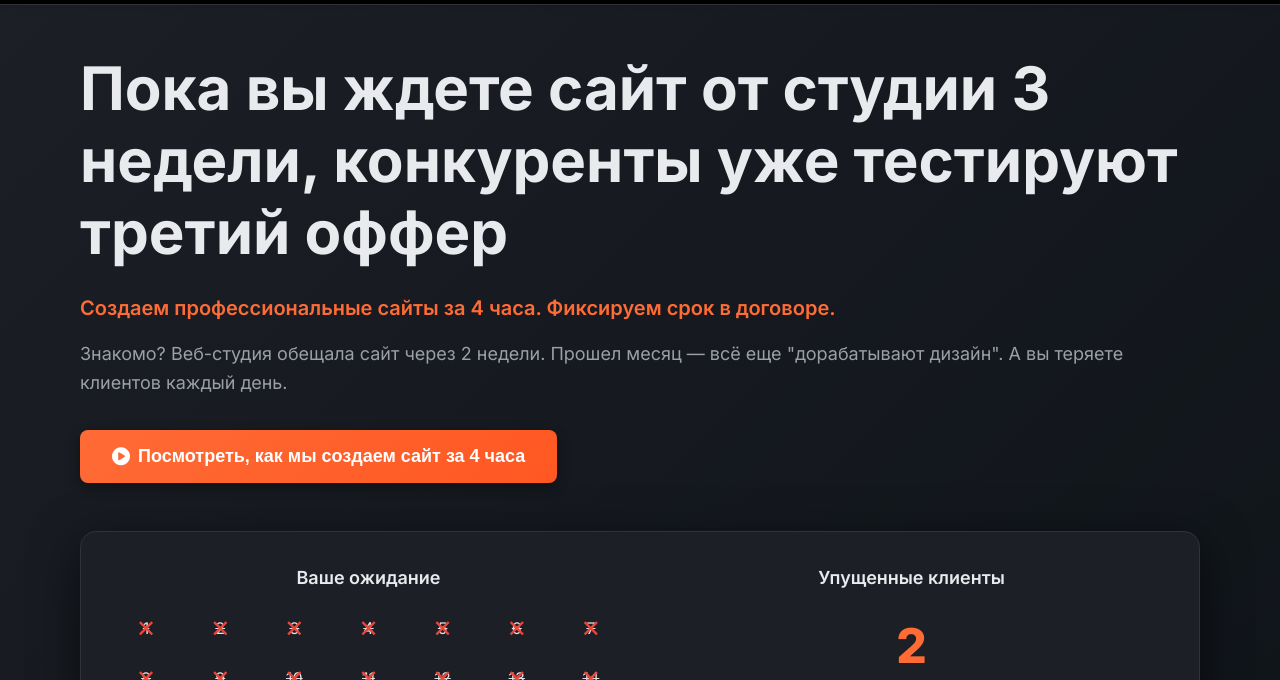
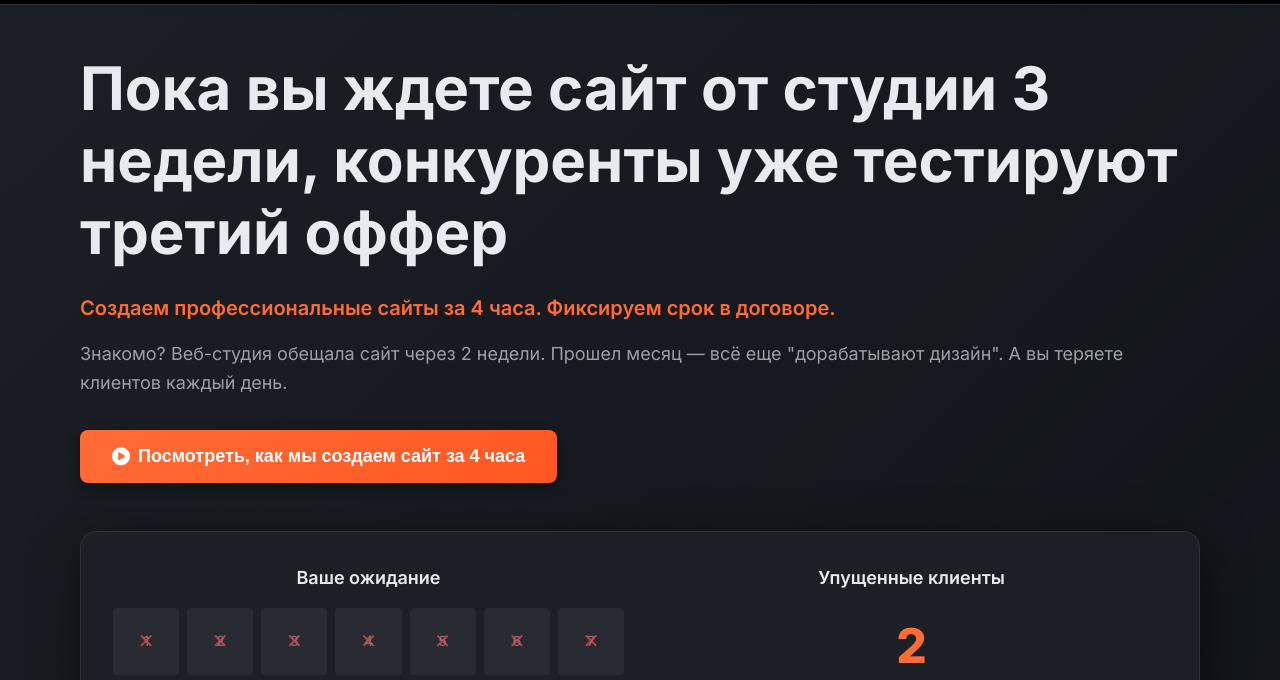
Before and after one commit to TDDaniel-tg/NeuroSite_Express, a plain HTML site: page index.html in a window 1280 px wide. Shown: the part 76-756 px from the top of the page. Drawn offline with Linux system fonts and the light colour scheme.

Commit message:
first commit

```diff
--- a/script.js
+++ b/script.js
@@ -139,31 +139,40 @@ const generateCalendar = () => {
         dayElement.style.padding = '0.5rem';
         dayElement.style.textAlign = 'center';
         dayElement.style.borderRadius = '4px';
+        dayElement.style.position = 'relative';
+        dayElement.style.minHeight = '35px';
+        dayElement.style.display = 'flex';
+        dayElement.style.alignItems = 'center';
+        dayElement.style.justifyContent = 'center';
+        dayElement.style.fontWeight = '500';
 
         if (i < currentDay) {
             // Прошедшие дни - зачеркнуты
-            dayElement.style.textDecoration = 'line-through';
-            dayElement.style.color = '#e0e0e0';
-            dayElement.style.position = 'relative';
+            dayElement.style.color = '#6B7280'; // Серый цвет для зачеркнутых дней
+            dayElement.style.background = 'rgba(255, 255, 255, 0.05)';
 
             // Добавляем красный крестик
             const cross = document.createElement('span');
             cross.textContent = '✕';
             cross.style.position = 'absolute';
-            cross.style.color = '#f44336';
-            cross.style.fontSize = '1.5rem';
+            cross.style.color = '#ef4444'; // Красный цвет для крестика
+            cross.style.fontSize = '1.25rem';
             cross.style.top = '50%';
             cross.style.left = '50%';
             cross.style.transform = 'translate(-50%, -50%)';
+            cross.style.opacity = '0.8';
             dayElement.appendChild(cross);
         } else if (i === currentDay) {
             // Текущий день
             dayElement.style.background = '#FF6B35';
-            dayElement.style.color = 'white';
+            dayElement.style.color = '#ffffff'; // Белый цвет для текущего дня
             dayElement.style.fontWeight = 'bold';
+            dayElement.style.boxShadow = '0 2px 8px rgba(255, 107, 53, 0.3)';
         } else {
             // Будущие дни
-            dayElement.style.background = '#f5f5f5';
+            dayElement.style.background = 'rgba(255, 255, 255, 0.1)';
+            dayElement.style.color = '#E8EAED'; // Светлый цвет для будущих дней
+            dayElement.style.border = '1px solid rgba(255, 255, 255, 0.1)';
         }
 
         calendarGrid.appendChild(dayElement);
--- a/styles.css
+++ b/styles.css
@@ -323,6 +323,31 @@ img {
     margin-bottom: 1rem;
 }
 
+/* Стили для дней календаря */
+.calendar-day {
+    aspect-ratio: 1;
+    border-radius: 6px;
+    transition: all var(--transition-fast);
+    cursor: default;
+    font-size: 0.875rem;
+}
+
+.calendar-day:hover {
+    transform: scale(1.05);
+}
+
+/* Дни недели - заголовки (если добавим) */
+.calendar-weekdays {
+    display: grid;
+    grid-template-columns: repeat(7, 1fr);
+    gap: 0.5rem;
+    margin-bottom: 0.5rem;
+    font-size: 0.75rem;
+    color: var(--text-light);
+    text-align: center;
+    font-weight: 600;
+}
+
 .losses-counter {
     font-size: 3rem;
     font-weight: 800;
```
